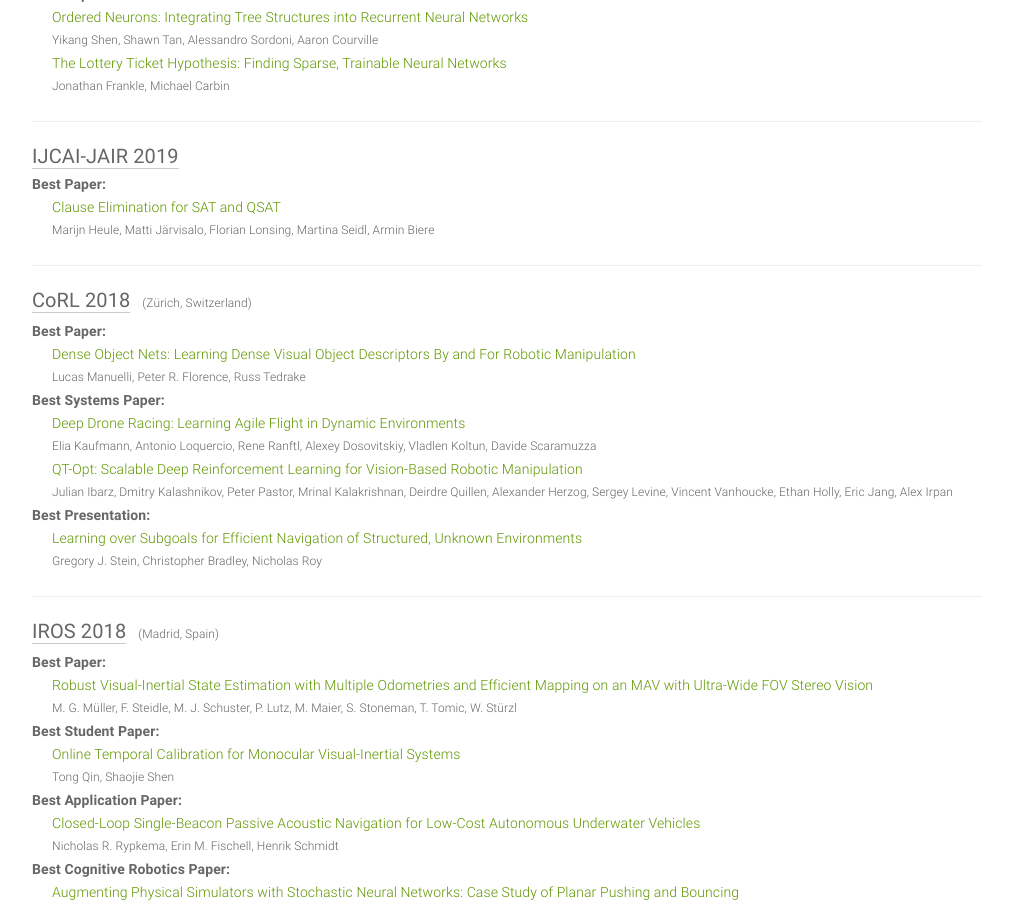
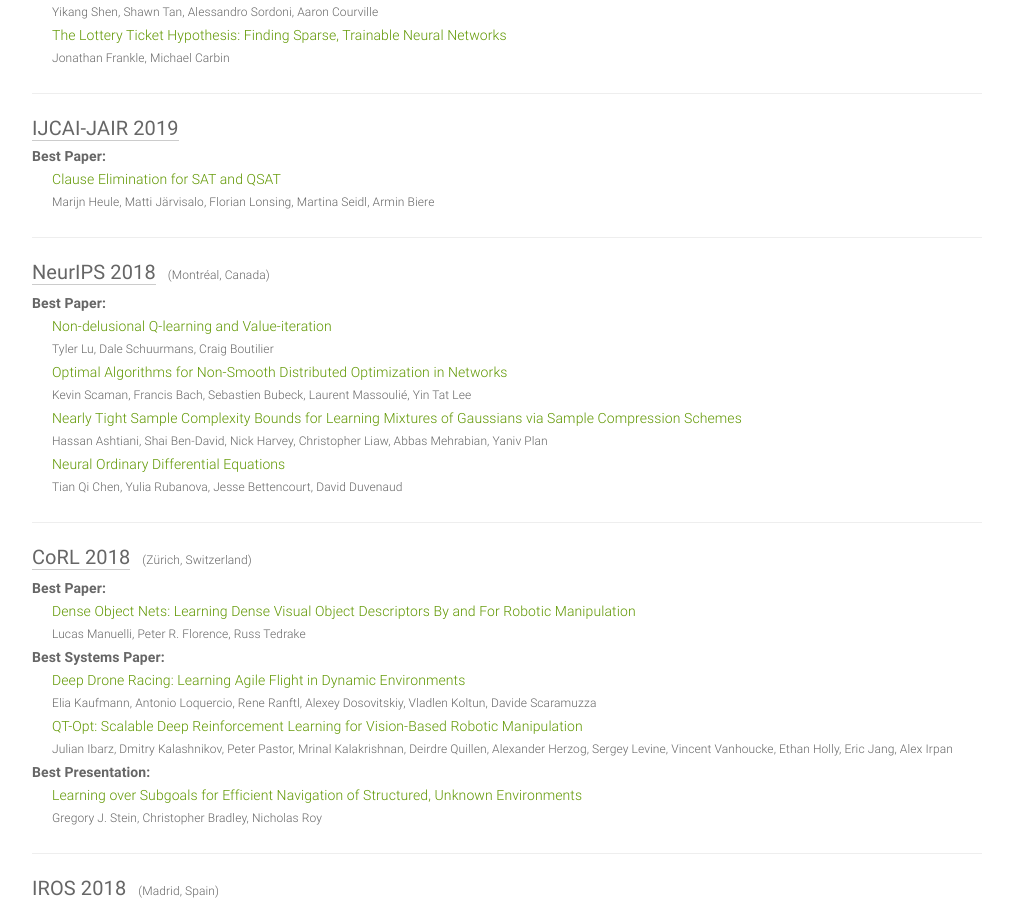
Before and after one commit to clemense/ai-bestpapers, a Jekyll site: the page built from index.html, in a window 1280 px wide and 900 px high, scrolled down 5904 px. Shown: the whole window, without its empty margins (133-1146 px from the left). Built offline with Jekyll 4.4.1, drawn with Linux system fonts in a browser that asks for light colours; some of the changed text lies outside the part shown.

Commit message:
Add NeurIPS

```diff
--- a/_data/papers.yml
+++ b/_data/papers.yml
@@ -96,7 +96,6 @@
     link: https://ieeexplore.ieee.org/abstract/document/9216900
     author: Lidong Yang, Li Zhang
     source: https://www.ieee-ras.org/awards-recognition/conference-awards/69-awards-recognition/society-awards/80-ieee-case-best-student-conference-paper-award
-    note: (Two best student paper recipients this year.)
   - award: Best Application Paper
     title: A System for Human-In-The-Loop Simulation of Industrial Collaborative Robot
       Applications
@@ -508,6 +507,36 @@
   date: '2019'
   sub: AI
 
+- venue: NeurIPS
+  year: 2018
+  awards:
+  - award: Best Paper
+    title: Non-delusional Q-learning and Value-iteration
+    author: Tyler Lu, Dale Schuurmans, Craig Boutilier
+    link: https://proceedings.neurips.cc/paper/2018/hash/5fd0245f6c9ddbdf3eff0f505975b6a7-Abstract.html
+    source: https://nips.cc/Conferences/2018/Awards
+  - award: Best Paper
+    title: Optimal Algorithms for Non-Smooth Distributed Optimization in Networks
+    author: Kevin Scaman, Francis Bach, Sebastien Bubeck, Laurent Massoulié, Yin Tat
+      Lee
+    link: https://proceedings.neurips.cc/paper/2018/hash/8fb21ee7a2207526da55a679f0332de2-Abstract.html
+    source: https://nips.cc/Conferences/2018/Awards
+  - award: Best Paper
+    title: Nearly Tight Sample Complexity Bounds for Learning Mixtures of Gaussians
+      via Sample Compression Schemes
+    author: Hassan Ashtiani, Shai Ben-David, Nick Harvey, Christopher Liaw, Abbas
+      Mehrabian, Yaniv Plan
+    link: https://proceedings.neurips.cc/paper/2018/hash/70ece1e1e0931919438fcfc6bd5f199c-Abstract.html
+    source: https://nips.cc/Conferences/2018/Awards
+  - award: Best Paper
+    title: Neural Ordinary Differential Equations
+    author: Tian Qi Chen, Yulia Rubanova, Jesse Bettencourt, David Duvenaud
+    link: https://proceedings.neurips.cc/paper/2018/hash/69386f6bb1dfed68692a24c8686939b9-Abstract.html
+    source: https://nips.cc/Conferences/2018/Awards
+  place: Montréal, Canada
+  date: December 2-8, 2018
+  sub: ML
+
 - venue: CoRL
   year: 2018
   awards:
@@ -593,7 +622,7 @@
     link: https://ieeexplore.ieee.org/abstract/document/8593568
     source: https://www.iros2018.org/awards
   place: Madrid, Spain
-  date: October, 1-5, 2018
+  date: October 1-5, 2018
   sub: RO
 
 - venue: 3DV
@@ -638,6 +667,33 @@
   date: June 26-30, 2018
   sub: RO
 
+- venue: NeurIPS
+  year: 2017
+  awards:
+  - award: Best Paper
+    title: Safe and Nested Subgame Solving for Imperfect-Information Games
+    author: Noam Brown, Tuomas Sandholm
+    link: https://papers.nips.cc/paper/2017/hash/7fe1f8abaad094e0b5cb1b01d712f708-Abstract.html
+    source: https://nips.cc/Conferences/2017/Awards
+  - award: Best Paper
+    title: Variance-based Regularization with Convex Objectives
+    author: Hongseok Namkoong, John Duchi
+    link: https://proceedings.neurips.cc/paper/2017/hash/5a142a55461d5fef016acfb927fee0bd-Abstract.html
+    source: https://nips.cc/Conferences/2017/Awards
+  - award: Best Paper
+    title: A Linear-Time Kernel Goodness-of-Fit Test
+    author: Wittawat Jitkrittum, Wenkai Xu, Zoltan Szabo, Kenji Fukumizu, Arthur Gretton
+    link: https://proceedings.neurips.cc/paper/2017/hash/979d472a84804b9f647bc185a877a8b5-Abstract.html
+    source: https://nips.cc/Conferences/2017/Awards
+  - award: Test of Time
+    title: Random Features for Large-Scale Kernel Machines
+    author: Ali Rahimi, Benjamen Recht
+    link: https://papers.nips.cc/paper/2007/file/013a006f03dbc5392effeb8f18fda755-Paper.pdf
+    source: https://nips.cc/Conferences/2017/Awards
+  place: Long Beach, USA
+  date: December 4-9, 2017
+  sub: ML
+
 - venue: 3DV
   year: 2017
   awards:
@@ -674,7 +730,8 @@
     link: https://ieeexplore.ieee.org/abstract/document/8206341
     source: https://www.iros2017.org/program/award-winners
   - award: Best Safety, Security, and Recue Robotics Paper
-    title: Development of a 20-m-long Giacometti Arm with Balloon Body Based on Kinematic Model with Air Resistance
+    title: Development of a 20-m-long Giacometti Arm with Balloon Body Based on Kinematic
+      Model with Air Resistance
     author: Masashi Takeichi, Koichi Suzumori, Gen Endo, Hiroyuki Nabae
     link: https://ieeexplore.ieee.org/abstract/document/8206097
     source: https://www.iros2017.org/program/award-winners
@@ -733,6 +790,23 @@
   date: December 18-20, 2016
   sub: RO
 
+- venue: NeurIPS
+  year: 2016
+  awards:
+  - award: Best Paper
+    title: Value Iteration Networks
+    author: Aviv Tamar, Yi Wu, Garrett Thomas, Sergey Levine, Pieter Abbeel
+    link: https://papers.nips.cc/paper/2016/hash/c21002f464c5fc5bee3b98ced83963b8-Abstract.html
+    source: https://nips.cc/Conferences/2016/Awards
+  - award: Best Student Paper
+    title: Matrix Completion has No Spurious Local Minimum
+    author: Rong Ge, Jason Lee, Tengyu Ma
+    link: https://proceedings.neurips.cc/paper/2016/hash/7fb8ceb3bd59c7956b1df66729296a4c-Abstract.html
+    source: https://nips.cc/Conferences/2016/Awards
+  place: Barcelona, Spain
+  date: December 5-11, 2016
+  sub: ML
+
 - venue: 3DV
   year: 2016
   awards:
@@ -750,17 +824,22 @@
   awards:
   - award: Best Paper
     title: ANYmal - a Highly Mobile and Dynamic Quadrupedal Robot
-    author: Marco Hutter, Christian Gehring, Dominic Jud, Andreas Lauber, Carmine Dario Bellicoso, Vassilios Tsounis, Jemin Hwangbo, Karen Bodie, Péter Fankhauser, Michael Bloesch, Remo Diethelm, Samuel Bachmann, Amir Melzer, Mark Hoepflinger
+    author: Marco Hutter, Christian Gehring, Dominic Jud, Andreas Lauber, Carmine
+      Dario Bellicoso, Vassilios Tsounis, Jemin Hwangbo, Karen Bodie, Péter Fankhauser,
+      Michael Bloesch, Remo Diethelm, Samuel Bachmann, Amir Melzer, Mark Hoepflinger
     link: https://ieeexplore.ieee.org/abstract/document/7758092
     source: http://www.iros2016.org/awards.html
   - award: Best Student Paper
-    title: "Watch This: Scalable Cost-Function Learning for Path Planning in Urban Environments"
+    title: 'Watch This: Scalable Cost-Function Learning for Path Planning in Urban
+      Environments'
     author: Markus Wulfmeier, Dominic Zeng Wang, Ingmar Posner
     link: https://arxiv.org/abs/1607.02329
     source: http://www.iros2016.org/awards.html
   - award: Best Application Award Paper
-    title: Skeletal Structure with Artificial Perspiration for Cooling by Latent Heat for Musculoskeletal Humanoid Kengoro
-    author: Toyotaka Kozuki, Hirose Toshinori, Takuma Shirai, Shinsuke Nakashima, Yuki Asano, Yohei Kakiuchi, Kei Okada, Masayuki Inaba
+    title: Skeletal Structure with Artificial Perspiration for Cooling by Latent Heat
+      for Musculoskeletal Humanoid Kengoro
+    author: Toyotaka Kozuki, Hirose Toshinori, Takuma Shirai, Shinsuke Nakashima,
+      Yuki Asano, Yohei Kakiuchi, Kei Okada, Masayuki Inaba
     link: https://ieeexplore.ieee.org/abstract/document/7759335
     source: http://www.iros2016.org/awards.html
   - award: Best Safety, Security, and Recue Robotics Paper
@@ -769,12 +848,15 @@
     link: https://ieeexplore.ieee.org/abstract/document/7759034
     source: http://www.iros2016.org/awards.html
   - award: Best Cognitive Robotics Paper
-    title: "Predicting Actions to Act Predictably: Cooperative Partial Motion Planning with Maximum Entropy Models"
-    author: Mark Pfeiffer, Ulrich Schwesinger, Hannes Sommer, Enric Galceran, Roland Siegwart
+    title: 'Predicting Actions to Act Predictably: Cooperative Partial Motion Planning
+      with Maximum Entropy Models'
+    author: Mark Pfeiffer, Ulrich Schwesinger, Hannes Sommer, Enric Galceran, Roland
+      Siegwart
     link: https://ieeexplore.ieee.org/abstract/document/7759329
     source: http://www.iros2016.org/awards.html
   - award: Best RoboCup Paper
-    title: "Multi-Robot Search for a Moving Target: Integrating World Modeling, Task Assignment and Context"
+    title: 'Multi-Robot Search for a Moving Target: Integrating World Modeling, Task
+      Assignment and Context'
     author: Francesco Riccio, Emanuele Borzi, Guglielmo Gemignani, Daniele Nardi
     link: https://ieeexplore.ieee.org/abstract/document/7759298
     source: http://www.iros2016.org/awards.html
@@ -818,6 +900,23 @@
   date: July 18-22, 2016
   sub: RO
 
+- venue: NeurIPS
+  year: 2015
+  awards:
+  - award: Best Paper
+    title: 'Competitive Distribution Estimation: Why is Good-Turing Good'
+    author: Alon Orlitsky, Ananda Suresh
+    link: https://proceedings.neurips.cc/paper/2015/hash/d759175de8ea5b1d9a2660e45554894f-Abstract.html
+    source: https://nips.cc/Conferences/2015/Awards
+  - award: Best Paper
+    title: Fast Convergence of Regularized Learning in Games
+    author: Vasilis Syrgkanis, Alekh Agarwal, Haipeng Luo, Robert Schapire
+    link: https://proceedings.neurips.cc/paper/2015/hash/7fea637fd6d02b8f0adf6f7dc36aed93-Abstract.html
+    source: https://nips.cc/Conferences/2015/Awards
+  place: Montréal, Canada
+  date: December 7-12, 2015
+  sub: ML
+
 - venue: 3DV
   year: 2015
   awards:
@@ -835,17 +934,21 @@
   awards:
   - award: Best Paper
     title: Tactile Sensing for Gecko-Inspired Adhesion
-    author: Xin Alice Wu, Srinivasan Suresh, Hao Jiang, John Ulmen, Elliot Wright Hawkes, David Christensen, Mark Cutkosky
+    author: Xin Alice Wu, Srinivasan Suresh, Hao Jiang, John Ulmen, Elliot Wright
+      Hawkes, David Christensen, Mark Cutkosky
     link: https://ieeexplore.ieee.org/abstract/document/7353566
     source: https://www.ieee-ras.org/about-ras/latest-news/683-iros-2015-award-winners-announced
   - award: Best Student Paper
     title: Hybrid Aerial and Aquatic Locomotion in an At-Scale Robotic Insect
-    author: YuFeng Chen, Elizabeth Farrell Helbling, Gravish Nicholas, Kevin Ma, Robert Wood
+    author: YuFeng Chen, Elizabeth Farrell Helbling, Gravish Nicholas, Kevin Ma, Robert
+      Wood
     link: https://ieeexplore.ieee.org/abstract/document/7353394
     source: https://www.ieee-ras.org/about-ras/latest-news/683-iros-2015-award-winners-announced
   - award: Best Application Paper
-    title: Cloth Dynamics Modeling in Latent Spaces and its Application to Robotic Clothing Assistance
-    author: Nishanth Koganti, Jimson Gelbolingo Ngeo, Tomoya Tamei, Kazushi Ikeda, Tomohiro Shibata
+    title: Cloth Dynamics Modeling in Latent Spaces and its Application to Robotic
+      Clothing Assistance
+    author: Nishanth Koganti, Jimson Gelbolingo Ngeo, Tomoya Tamei, Kazushi Ikeda,
+      Tomohiro Shibata
     link: https://ieeexplore.ieee.org/abstract/document/7353860
     source: https://www.ieee-ras.org/about-ras/latest-news/683-iros-2015-award-winners-announced
   - award: Best Novel Technology Paper for Amusement Culture
@@ -854,7 +957,7 @@
     link: https://ieeexplore.ieee.org/abstract/document/7353684
     source: https://www.ieee-ras.org/about-ras/latest-news/683-iros-2015-award-winners-announced
   - award: Best RoboCup Paper
-    title: "POMDP to the Rescue: Boosting Performance for Robocup Rescue"
+    title: 'POMDP to the Rescue: Boosting Performance for Robocup Rescue'
     author: Kegui Wu, Wee Sun Lee, David Hsu
     link: https://ieeexplore.ieee.org/abstract/document/7354124
     source: https://www.ieee-ras.org/about-ras/latest-news/683-iros-2015-award-winners-announced
```
